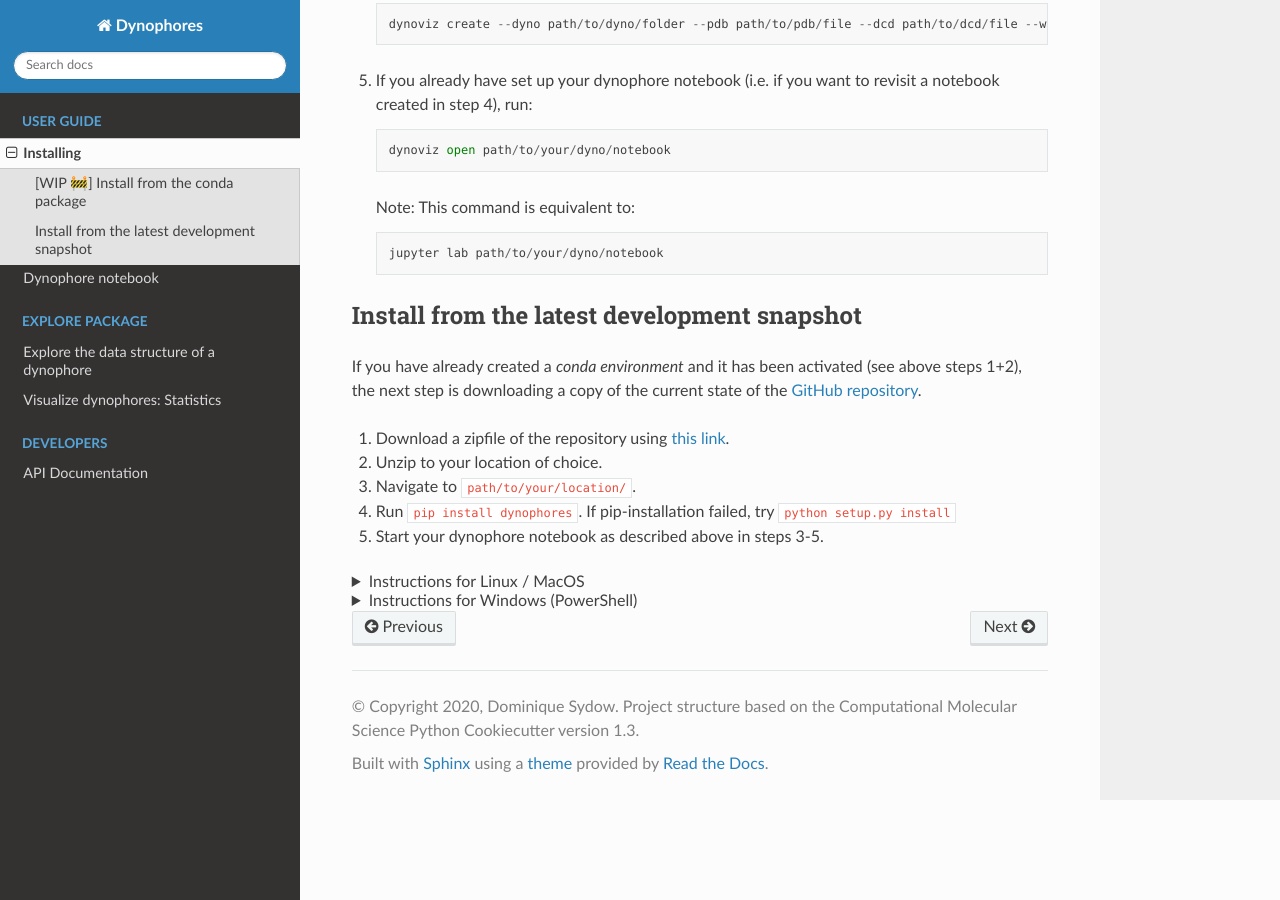
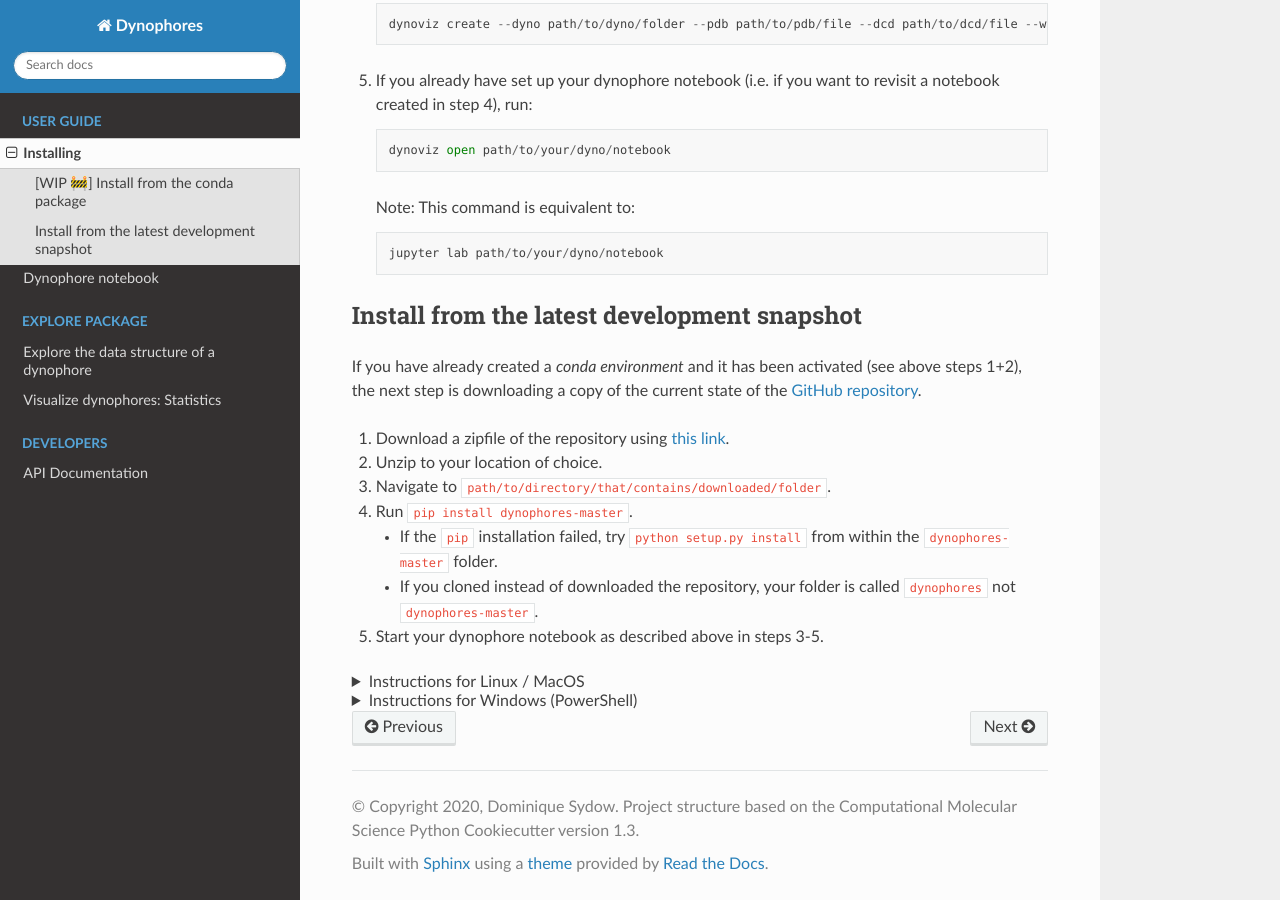
Before and after one commit to wolberlab/dynophores, a Sphinx documentation site: the page built from docs/installing.rst, in a window 1280 px wide and 900 px high, scrolled down 1187 px. Built offline with Sphinx 7.4.7 and the Read the Docs theme 2.0.0, drawn with Linux system fonts in a browser that asks for light colours; pages that are not in the unit, such as notebooks, are missing from menus; the version number could not be read and is left out; some of the changed text lies outside the part shown.

Commit message:
Fix installation paths; add troubleshooting notes

```diff
--- a/docs/installing.rst
+++ b/docs/installing.rst
@@ -62,8 +61,11 @@ the next step is downloading a copy of the current state of the
 
 1. Download a zipfile of the repository using `this link <https://github.com/dominiquesydow/dynophores/archive/master.zip>`_.
 2. Unzip to your location of choice.
-3. Navigate to ``path/to/your/location/``.
-4. Run ``pip install dynophores``. If pip-installation failed, try ``python setup.py install``
+3. Navigate to ``path/to/directory/that/contains/downloaded/folder``.
+4. Run ``pip install dynophores-master``.
+
+   * If the ``pip`` installation failed, try ``python setup.py install`` from within the ``dynophores-master`` folder.
+   * If you cloned instead of downloaded the repository, your folder is called ``dynophores`` not ``dynophores-master``.
 5. Start your dynophore notebook as described above in steps 3-5.
 
 
```
Also changed, not shown: other parts of docs/installing.rst (+1 -2 lines).
